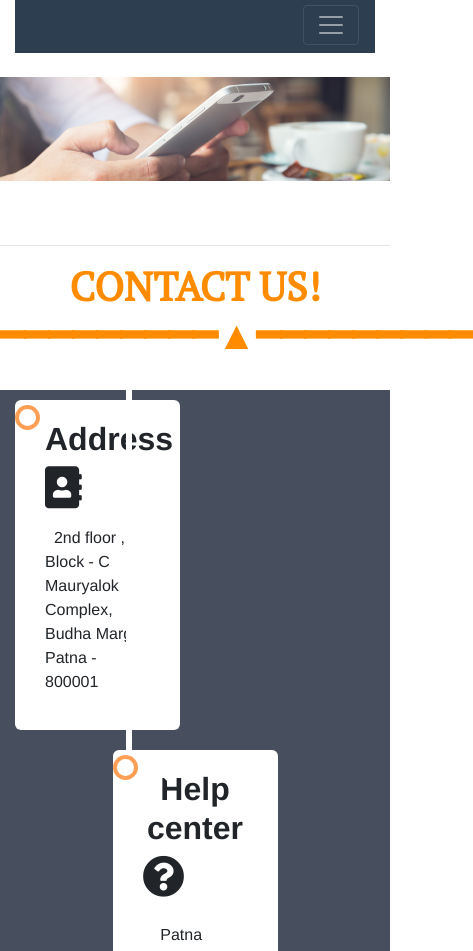
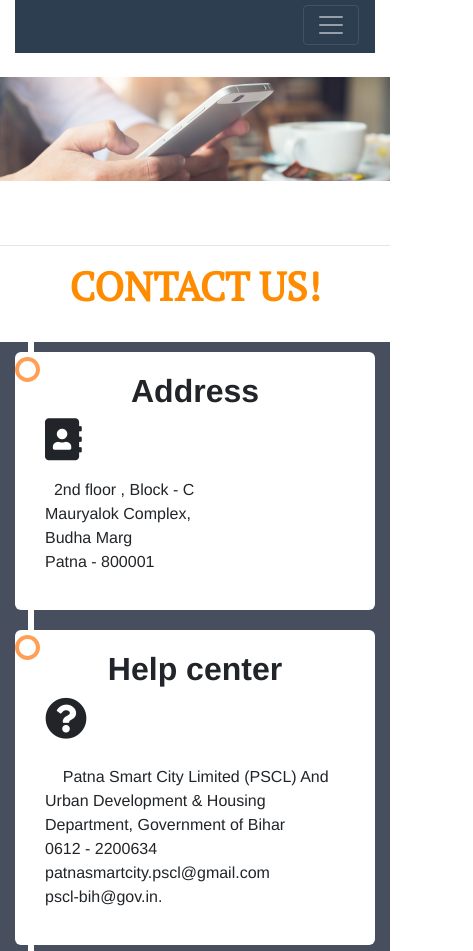
Before and after one commit to priyasingh1234/SmartCity, a plain HTML site: page CONTACT.HTML in a window 390 px wide. Shown: the part 149-1100 px from the top of the page, 473 px wide, since content can reach past the window. Drawn offline with nearby package versions, Linux system fonts and the light colour scheme.

Commit message:
contact us

```diff
--- a/CONTACT.HTML
+++ b/CONTACT.HTML
@@ -113,6 +113,10 @@
   left: -16px;
 }
 
+
+
+
+
 /* The actual content */
 .content {
   padding: 20px 30px;
@@ -128,6 +132,9 @@
 
 /* Media queries - Responsive timeline on screens less than 600px wide */
 @media screen and (max-width: 600px) {
+  .timeline {
+  max-width: 100%;
+}
   /* Place the timelime to the left */
   .timeline::after {
   left: 31px;
@@ -156,6 +163,9 @@
   /* Make all right containers behave like the left ones */
   .right {
   left: 0%;
+  }
+  .left{
+    right: 0%;
   }
 }
 </style>
@@ -321,7 +331,7 @@
 	 <br>
 	 <hr>
 	<!-- <main  style="background-image: linear-gradient(-30deg, rgb(79, 172, 206) 0%, #f4f4f4 50%, #F0F8FF 100%)>-->
-	<h1 style="font-family: 'PT Serif', serif;text-align:center;color:darkorange;font-weight:bold;">CONTACT US!<br>━━━━━━━━━▲━━━━━━━━━</h1><br>
+	<h1 style="font-family: 'PT Serif', serif;text-align:center;color:darkorange;font-weight:bold;">CONTACT US!<br></h1><br>
 	<div class="maj">
 <div class="timeline">
   <div class="container left">
```
